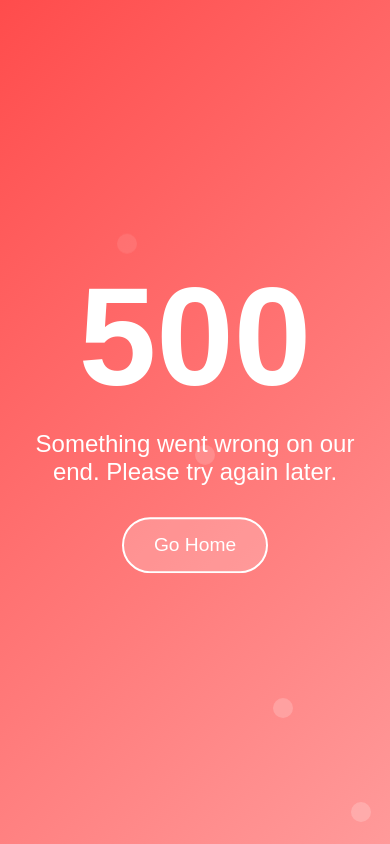
After one commit to DannyTheHeretic/restraunt_finder, a Django app: template finder_api/templates/500.html in a window 390 px wide. The commit adds this page. Run offline with Django 5.2, Linux system fonts and the light colour scheme; the template is opened without the code that fills it, so the values that code supplies are empty.

Commit message:
Added some more stuff

```diff
--- /dev/null
+++ b/finder_api/templates/500.html
@@ -0,0 +1,142 @@
+<!DOCTYPE html>
+<html lang="en">
+<head>
+    <meta charset="UTF-8">
+    <meta name="viewport" content="width=device-width, initial-scale=1.0">
+    <title>500 - Server Error</title>
+    <style>
+        body {
+            margin: 0;
+            padding: 0;
+            font-family: 'Arial', sans-serif;
+            display: flex;
+            align-items: center;
+            justify-content: center;
+            height: 100vh;
+            background: linear-gradient(135deg, #ff4c4c, #ff9a9a);
+            color: #333;
+            overflow: hidden;
+        }
+
+        .container {
+            text-align: center;
+            padding: 20px;
+        }
+
+        h1 {
+            font-size: 8rem;
+            margin: 0;
+            color: white;
+            animation: pulse 2s infinite;
+        }
+
+        @keyframes pulse {
+            0%, 100% {
+                transform: scale(1);
+            }
+            50% {
+                transform: scale(1.1);
+            }
+        }
+
+        p {
+            font-size: 1.5rem;
+            margin: 20px 0;
+            color: #fff;
+            animation: fadeIn 3s;
+        }
+
+        @keyframes fadeIn {
+            0% {
+                opacity: 0;
+            }
+            100% {
+                opacity: 1;
+            }
+        }
+
+        .btn {
+            display: inline-block;
+            margin-top: 20px;
+            padding: 15px 30px;
+            background: rgba(255, 255, 255, 0.2);
+            color: white;
+            border: 2px solid white;
+            border-radius: 30px;
+            font-size: 1.2rem;
+            text-decoration: none;
+            transition: background 0.3s ease;
+            animation: bounce 2s infinite;
+        }
+
+        .btn:hover {
+            background: rgba(255, 255, 255, 0.5);
+        }
+
+        @keyframes bounce {
+            0%, 100% {
+                transform: translateY(0);
+            }
+            50% {
+                transform: translateY(-10px);
+            }
+        }
+
+        .bg-animation {
+            position: absolute;
+            top: 0;
+            left: 0;
+            width: 100%;
+            height: 100%;
+            z-index: -1;
+            overflow: hidden;
+        }
+
+        .bg-animation span {
+            position: absolute;
+            width: 20px;
+            height: 20px;
+            background: rgba(255, 255, 255, 0.2);
+            border-radius: 50%;
+            animation: move 10s infinite;
+        }
+
+        @keyframes move {
+            0% {
+                transform: translateY(0);
+                opacity: 1;
+            }
+            100% {
+                transform: translateY(-1000px);
+                opacity: 0;
+            }
+        }
+
+        footer {
+            position: absolute;
+            bottom: 20px;
+            width: 100%;
+            text-align: center;
+            font-size: 0.9rem;
+            color: #fff;
+        }
+    </style>
+</head>
+<body>
+    <div class="bg-animation">
+        <!-- Animated floating bubbles -->
+        <span style="top: 80%; left: 10%; animation-delay: 0s; animation-duration: 12s;"></span>
+        <span style="top: 90%; left: 30%; animation-delay: 2s; animation-duration: 15s;"></span>
+        <span style="top: 70%; left: 50%; animation-delay: 4s; animation-duration: 20s;"></span>
+        <span style="top: 85%; left: 70%; animation-delay: 6s; animation-duration: 18s;"></span>
+        <span style="top: 95%; left: 90%; animation-delay: 8s; animation-duration: 25s;"></span>
+    </div>
+
+    <div class="container">
+        <h1>500</h1>
+        <p>Something went wrong on our end. Please try again later.</p>
+        <a href="/" class="btn">Go Home</a>
+    </div>
+
+</body>
+</html>
--- a/finder_api/templates/app/embed/header.html
+++ b/finder_api/templates/app/embed/header.html
@@ -1,12 +1,11 @@
 
-</style>
 <header>
     <div class="logo">
         <h1>Restaurant </h1>
     </div>
     <nav>
         <a href="/">Home</a>
-        <a href="#">Search</a>
+        <a href="{% url "search" %}">Search</a>
         <a href="#">About</a>
         <a href="#">Contact</a>
     </nav>
--- a/finder_api/templates/app/embed/restaurant-card.html
+++ b/finder_api/templates/app/embed/restaurant-card.html
@@ -6,9 +6,9 @@
         align-items: center;
         background-color: #ffffff;
         border: 1px solid #04635e;
+        width: calc(100% - 45px);
         border-radius: 8px;
-        padding: 15px;
-        margin-bottom: 20px;
+        padding-inline: 15px;
         transition: transform 0.3s ease, box-shadow 0.3s ease;
     }
 
--- a/finder_api/templates/app/index.html
+++ b/finder_api/templates/app/index.html
@@ -1,8 +1,12 @@
 {% extends "app/embed/layout.html" %}
 {% block content %}
+
+<div class="restaurant-list">
 
 {% for restaurant in page_obj %}
     {% include "app/embed/restaurant-card.html" %}
 {% endfor %}
+</div>
+
 {% include "app/embed/pagination.html"%}
 {% endblock content %}
--- a/finder_api/views.py
+++ b/finder_api/views.py
@@ -73,4 +73,4 @@ def search(request:HttpRequest):
         'page_obj': page_obj,
         'query': query,
     }
-    return render(request, 'app/embed/search.html', context)
+    return render(request, 'app/search.html', context)
```
Also changed, not shown: finder_api/templates/app/cuisine.html (+1 -11 lines), finder_api/templates/app/embed/layout.html (+24 -21 lines), finder_api/templates/app/restaurant.html (+50 -14 lines), finder_api/templates/app/search.html (+10 -8 lines), finder_api/static/images/logos/perkins.png (added), finder_api/templates/app/embed/style.html (added).
